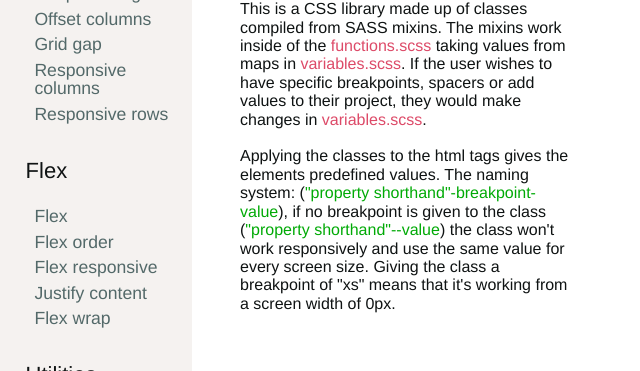
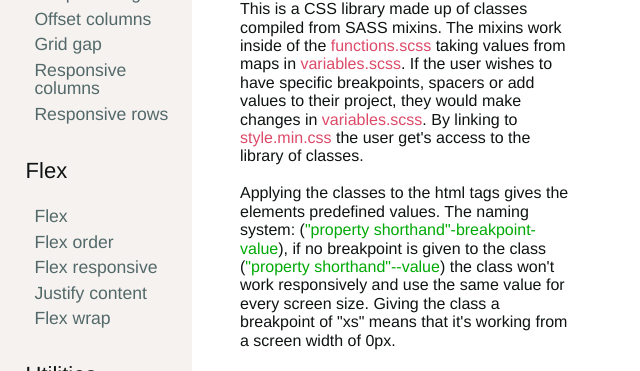
Before and after one commit to mannenpag/sass-library, a plain HTML site: page index.html in a window 1280 px wide. Shown: the part 122-493 px from the top of the page, without its empty margins (0-640 px from the left). Drawn offline with nearby package versions, Linux system fonts and the light colour scheme.

Commit message:
Add files via upload

```diff
--- a/index.html
+++ b/index.html
@@ -62,7 +62,7 @@
 			<section class="container p-xs-vl">
 				<h2>CSS Styleguide</h2>
 				<div class="grid">
-					<p class="col-xs-12 col-md-4">This is a CSS library made up of classes compiled from SASS mixins. The mixins work inside of the <span class="file-style">functions.scss</span> taking values from maps in <span class="file-style">variables.scss</span>. If the user wishes to have specific breakpoints, spacers or add values to their project, they would make changes in <span class="file-style">variables.scss</span>.
+					<p class="col-xs-12 col-md-4">This is a CSS library made up of classes compiled from SASS mixins. The mixins work inside of the <span class="file-style">functions.scss</span> taking values from maps in <span class="file-style">variables.scss</span>. If the user wishes to have specific breakpoints, spacers or add values to their project, they would make changes in <span class="file-style">variables.scss</span>. By linking to <span class="file-style">style.min.css</span> the user get's access to the library of classes.
 					<br>
 					<br>
 					Applying the classes to the html tags gives the elements predefined values. The naming system: (<span class="class-style">"property shorthand"-breakpoint-value</span>), if no breakpoint is given to the class (<span class="class-style">"property shorthand"--value</span>) the class won't work responsively and use the same value for every screen size. Giving the class a breakpoint of "xs" means that it's working from a screen width of 0px.
```
